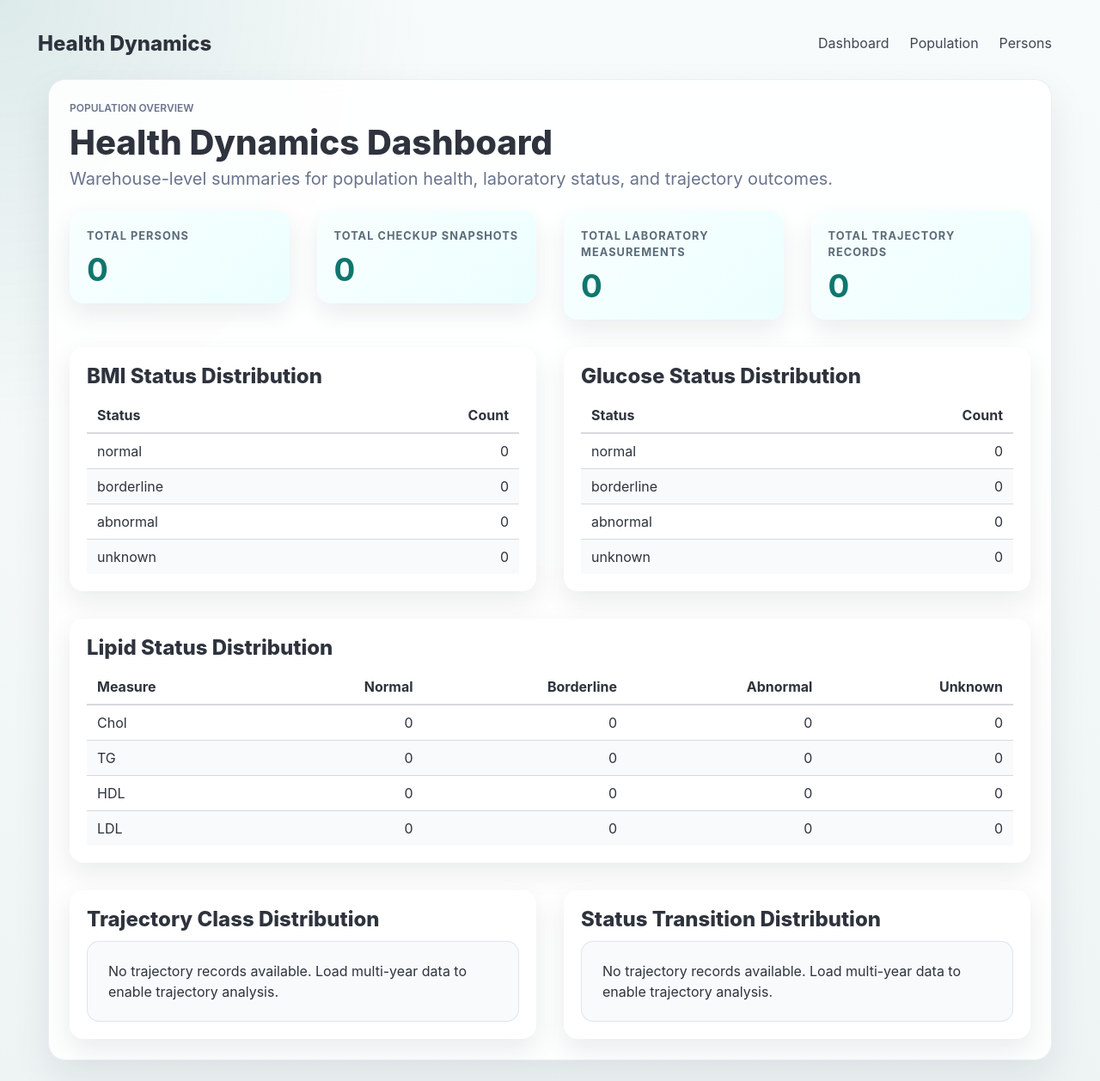
After one commit to likit/health-dynamics, a Flask app: page /dashboard in a window 1280 px wide. The commit adds this page. Shown: the whole page at 86% size. Run offline with Flask 3, Linux system fonts and the light colour scheme; some libraries are stand-ins or nearby versions.

Commit message:
added a population dashboard

```diff
--- a/app/templates/base.html
+++ b/app/templates/base.html
@@ -83,6 +83,7 @@
           <div class="navbar-menu is-active">
             <div class="navbar-end">
               <a class="navbar-item" href="{{ url_for('main.home') }}">Dashboard</a>
+              <a class="navbar-item" href="{{ url_for('main.dashboard') }}">Population</a>
               <a class="navbar-item" href="{{ url_for('main.persons') }}">Persons</a>
             </div>
           </div>
--- /dev/null
+++ b/app/templates/dashboard.html
@@ -0,0 +1,222 @@
+{% extends "base.html" %}
+
+{% block title %}Population Dashboard | Health Dynamics{% endblock %}
+
+{% block extra_head %}
+<style>
+  .dashboard-surface {
+    color: #1f2937;
+  }
+
+  .dashboard-card {
+    border-radius: 1rem;
+    box-shadow: 0 12px 30px rgba(15, 23, 42, 0.08);
+  }
+
+  .dashboard-metric {
+    background: linear-gradient(135deg, #f8fffe, #ecfeff);
+  }
+
+  .dashboard-metric-label {
+    color: #5b6b79;
+    font-size: 0.8rem;
+    font-weight: 700;
+    letter-spacing: 0.08em;
+    text-transform: uppercase;
+  }
+
+  .dashboard-metric-value {
+    color: #0f766e;
+    font-size: 2.3rem;
+    font-weight: 700;
+    line-height: 1;
+  }
+
+  .dashboard-table th {
+    white-space: nowrap;
+  }
+
+  .dashboard-note {
+    background: #f8fafc;
+    border: 1px solid rgba(148, 163, 184, 0.24);
+    border-radius: 0.9rem;
+  }
+</style>
+{% endblock %}
+
+{% block content %}
+<div class="dashboard-surface">
+  <section class="mb-5">
+    <p class="is-size-7 has-text-weight-semibold has-text-grey is-uppercase mb-2">Population Overview</p>
+    <h1 class="title is-2 mb-2">Health Dynamics Dashboard</h1>
+    <p class="subtitle is-5 has-text-grey mb-0">Warehouse-level summaries for population health, laboratory status, and trajectory outcomes.</p>
+  </section>
+
+  <section class="columns is-multiline is-variable is-4 mb-4">
+    <div class="column is-6-tablet is-3-desktop">
+      <div class="box dashboard-card dashboard-metric">
+        <div class="dashboard-metric-label mb-3">Total Persons</div>
+        <div class="dashboard-metric-value">{{ totals.persons }}</div>
+      </div>
+    </div>
+    <div class="column is-6-tablet is-3-desktop">
+      <div class="box dashboard-card dashboard-metric">
+        <div class="dashboard-metric-label mb-3">Total Checkup Snapshots</div>
+        <div class="dashboard-metric-value">{{ totals.snapshots }}</div>
+      </div>
+    </div>
+    <div class="column is-6-tablet is-3-desktop">
+      <div class="box dashboard-card dashboard-metric">
+        <div class="dashboard-metric-label mb-3">Total Laboratory Measurements</div>
+        <div class="dashboard-metric-value">{{ totals.measurements }}</div>
+      </div>
+    </div>
+    <div class="column is-6-tablet is-3-desktop">
+      <div class="box dashboard-card dashboard-metric">
+        <div class="dashboard-metric-label mb-3">Total Trajectory Records</div>
+        <div class="dashboard-metric-value">{{ totals.trajectories }}</div>
+      </div>
+    </div>
+  </section>
+
+  <section class="columns is-multiline is-variable is-4">
+    <div class="column is-6-desktop">
+      <div class="box dashboard-card">
+        <h2 class="title is-4 mb-3">BMI Status Distribution</h2>
+        <div class="table-container">
+          <table class="table is-fullwidth is-striped is-hoverable dashboard-table">
+            <thead>
+              <tr>
+                <th>Status</th>
+                <th class="has-text-right">Count</th>
+              </tr>
+            </thead>
+            <tbody>
+              {% for status, count in bmi_distribution %}
+              <tr>
+                <td>{{ status }}</td>
+                <td class="has-text-right">{{ count }}</td>
+              </tr>
+              {% endfor %}
+            </tbody>
+          </table>
+        </div>
+      </div>
+    </div>
+
+    <div class="column is-6-desktop">
+      <div class="box dashboard-card">
+        <h2 class="title is-4 mb-3">Glucose Status Distribution</h2>
+        <div class="table-container">
+          <table class="table is-fullwidth is-striped is-hoverable dashboard-table">
+              <thead>
+                <tr>
+                  <th>Status</th>
+                  <th class="has-text-right">Count</th>
+                </tr>
+              </thead>
+              <tbody>
+                {% for status, count in glucose_distribution %}
+                <tr>
+                  <td>{{ status }}</td>
+                  <td class="has-text-right">{{ count }}</td>
+                </tr>
+                {% endfor %}
+              </tbody>
+            </table>
+        </div>
+      </div>
+    </div>
+
+    <div class="column is-12">
+      <div class="box dashboard-card">
+        <h2 class="title is-4 mb-3">Lipid Status Distribution</h2>
+        <div class="table-container">
+          <table class="table is-fullwidth is-striped is-hoverable dashboard-table">
+              <thead>
+                <tr>
+                  <th>Measure</th>
+                  <th class="has-text-right">Normal</th>
+                  <th class="has-text-right">Borderline</th>
+                  <th class="has-text-right">Abnormal</th>
+                  <th class="has-text-right">Unknown</th>
+                </tr>
+              </thead>
+              <tbody>
+                {% for row in lipid_distribution %}
+                <tr>
+                  <td>{{ row.measure_code }}</td>
+                  <td class="has-text-right">{{ row.normal }}</td>
+                  <td class="has-text-right">{{ row.borderline }}</td>
+                  <td class="has-text-right">{{ row.abnormal }}</td>
+                  <td class="has-text-right">{{ row.unknown }}</td>
+                </tr>
+                {% endfor %}
+              </tbody>
+            </table>
+        </div>
+      </div>
+    </div>
+
+    <div class="column is-6-desktop">
+      <div class="box dashboard-card">
+        <h2 class="title is-4 mb-3">Trajectory Class Distribution</h2>
+        {% if has_trajectory_data %}
+        <div class="table-container">
+          <table class="table is-fullwidth is-striped is-hoverable dashboard-table">
+              <thead>
+                <tr>
+                  <th>Trajectory Class</th>
+                  <th class="has-text-right">Count</th>
+                </tr>
+              </thead>
+              <tbody>
+                {% for trajectory_class, count in trajectory_class_distribution %}
+                <tr>
+                  <td>{{ trajectory_class }}</td>
+                  <td class="has-text-right">{{ count }}</td>
+                </tr>
+                {% endfor %}
+              </tbody>
+            </table>
+        </div>
+        {% else %}
+        <div class="notification dashboard-note mb-0">
+          No trajectory records available. Load multi-year data to enable trajectory analysis.
+        </div>
+        {% endif %}
+      </div>
+    </div>
+
+    <div class="column is-6-desktop">
+      <div class="box dashboard-card">
+        <h2 class="title is-4 mb-3">Status Transition Distribution</h2>
+        {% if has_trajectory_data %}
+        <div class="table-container">
+          <table class="table is-fullwidth is-striped is-hoverable dashboard-table">
+              <thead>
+                <tr>
+                  <th>Status Transition</th>
+                  <th class="has-text-right">Count</th>
+                </tr>
+              </thead>
+              <tbody>
+                {% for status_transition, count in status_transition_distribution %}
+                <tr>
+                  <td>{{ status_transition }}</td>
+                  <td class="has-text-right">{{ count }}</td>
+                </tr>
+                {% endfor %}
+              </tbody>
+            </table>
+        </div>
+        {% else %}
+        <div class="notification dashboard-note mb-0">
+          No trajectory records available. Load multi-year data to enable trajectory analysis.
+        </div>
+        {% endif %}
+      </div>
+    </div>
+  </section>
+</div>
+{% endblock %}
--- a/app/views.py
+++ b/app/views.py
@@ -1,10 +1,23 @@
-from sqlalchemy import desc, or_
+from collections import Counter, defaultdict
+
+from sqlalchemy import desc, func, or_
 
 from flask import Blueprint, render_template, request
 
-from app.models import DimDate, DimPerson, FactCheckupMeasurement, FactPersonCheckupSnapshot
+from app import db
+from analytics.risk_rules import classify_status
+from app.models import (
+    DimDate,
+    DimMeasure,
+    DimPerson,
+    FactCheckupMeasurement,
+    FactHealthTrajectory,
+    FactPersonCheckupSnapshot,
+)
 
 main_bp = Blueprint("main", __name__)
+
+STATUS_ORDER = ["normal", "borderline", "abnormal", "unknown"]
 
 
 @main_bp.route("/")
@@ -15,6 +28,78 @@ def home():
         "snapshots": FactPersonCheckupSnapshot.query.count(),
     }
     return render_template("home.html", totals=totals)
+
+
+@main_bp.route("/dashboard")
+def dashboard():
+    totals = {
+        "persons": DimPerson.query.count(),
+        "snapshots": FactPersonCheckupSnapshot.query.count(),
+        "measurements": FactCheckupMeasurement.query.count(),
+        "trajectories": FactHealthTrajectory.query.count(),
+    }
+
+    bmi_values = [
+        value
+        for (value,) in db.session.query(FactPersonCheckupSnapshot.bmi)
+        .filter(FactPersonCheckupSnapshot.bmi.isnot(None))
+        .all()
+    ]
+    bmi_distribution = summarize_status_counts("BMI", bmi_values)
+
+    glucose_values = [
+        value
+        for (value,) in db.session.query(FactCheckupMeasurement.value_numeric)
+        .join(DimMeasure, FactCheckupMeasurement.measure_key == DimMeasure.measure_key)
+        .filter(
+            DimMeasure.measure_code == "Gluc",
+            FactCheckupMeasurement.value_numeric.isnot(None),
+        )
+        .all()
+    ]
+    glucose_distribution = summarize_status_counts("Gluc", glucose_values)
+
+    lipid_rows = (
+        db.session.query(DimMeasure.measure_code, FactCheckupMeasurement.value_numeric)
+        .join(DimMeasure, FactCheckupMeasurement.measure_key == DimMeasure.measure_key)
+        .filter(
+            DimMeasure.measure_code.in_(["Chol", "TG", "HDL", "LDL"]),
+            FactCheckupMeasurement.value_numeric.isnot(None),
+        )
+        .all()
+    )
+    lipid_distribution = summarize_measure_status_counts(lipid_rows)
+
+    trajectory_class_distribution = (
+        db.session.query(
+            FactHealthTrajectory.trajectory_class,
+            func.count(FactHealthTrajectory.trajectory_key),
+        )
+        .group_by(FactHealthTrajectory.trajectory_class)
+        .order_by(func.count(FactHealthTrajectory.trajectory_key).desc())
+        .all()
+    )
+    status_transition_distribution = (
+        db.session.query(
+            FactHealthTrajectory.status_transition,
+            func.count(FactHealthTrajectory.trajectory_key),
+        )
+        .group_by(FactHealthTrajectory.status_transition)
+        .order_by(func.count(FactHealthTrajectory.trajectory_key).desc())
+        .all()
+    )
+    has_trajectory_data = totals["trajectories"] > 0
+
+    return render_template(
+        "dashboard.html",
+        totals=totals,
+        bmi_distribution=bmi_distribution,
+        glucose_distribution=glucose_distribution,
+        lipid_distribution=lipid_distribution,
+        trajectory_class_distribution=trajectory_class_distribution,
+        status_transition_distribution=status_transition_distribution,
+        has_trajectory_data=has_trajectory_data,
+    )
 
 
 @main_bp.route("/persons")
@@ -64,3 +149,29 @@ def person_detail(person_id: int):
         latest_snapshot=latest_snapshot,
         measurements=measurements,
     )
+
+
+def summarize_status_counts(measure_code: str, values: list[float]) -> list[tuple[str, int]]:
+    counter = Counter(classify_status(measure_code, value) for value in values)
+    return [(status, counter.get(status, 0)) for status in STATUS_ORDER]
+
+
+def summarize_measure_status_counts(rows: list[tuple[str, float]]) -> list[dict[str, int | str]]:
+    counters: dict[str, Counter[str]] = defaultdict(Counter)
+    for measure_code, value in rows:
+        counters[measure_code][classify_status(measure_code, value)] += 1
+
+    measure_order = ["Chol", "TG", "HDL", "LDL"]
+    summary: list[dict[str, int | str]] = []
+    for measure_code in measure_order:
+        counter = counters.get(measure_code, Counter())
+        summary.append(
+            {
+                "measure_code": measure_code,
+                "normal": counter.get("normal", 0),
+                "borderline": counter.get("borderline", 0),
+                "abnormal": counter.get("abnormal", 0),
+                "unknown": counter.get("unknown", 0),
+            }
+        )
+    return summary
```
